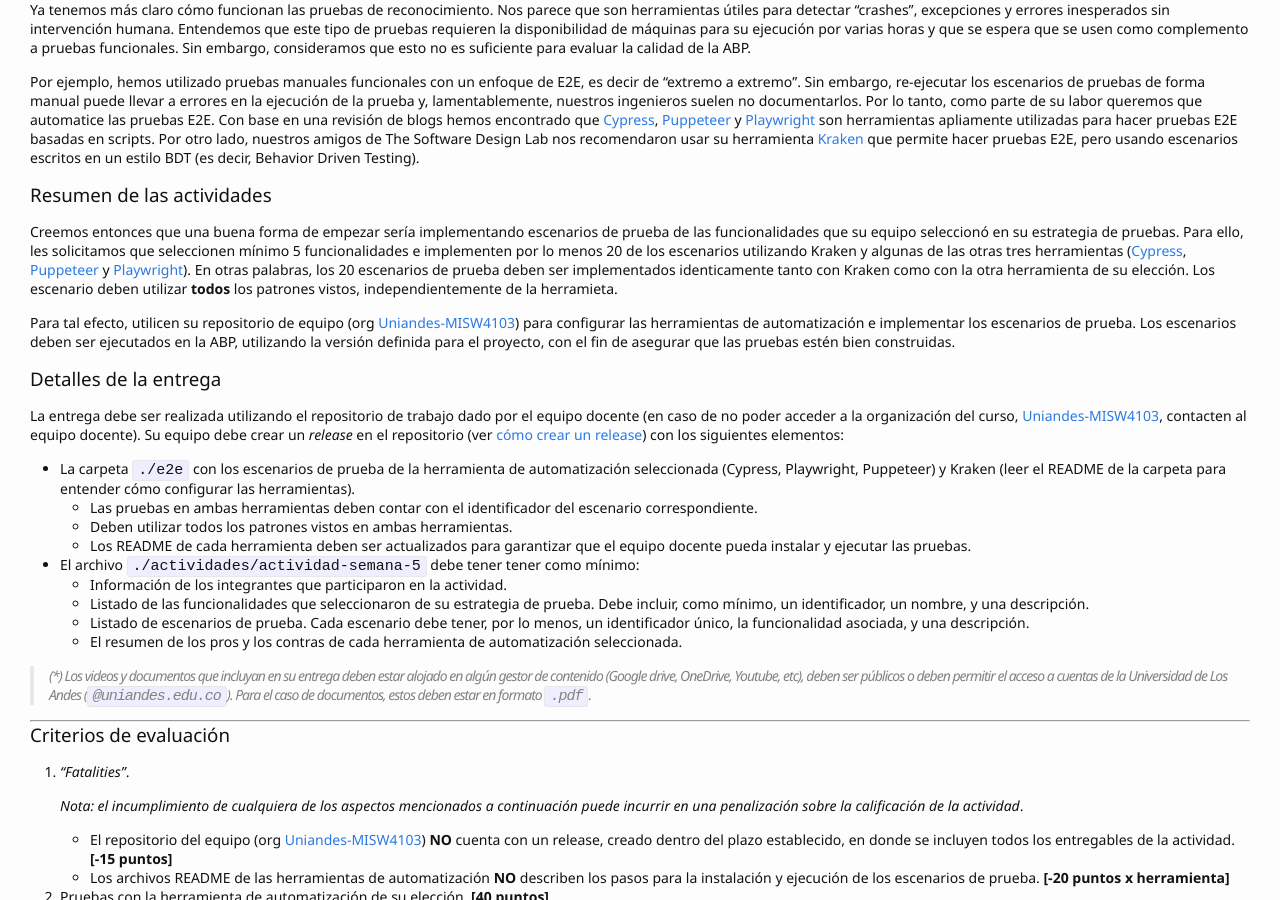
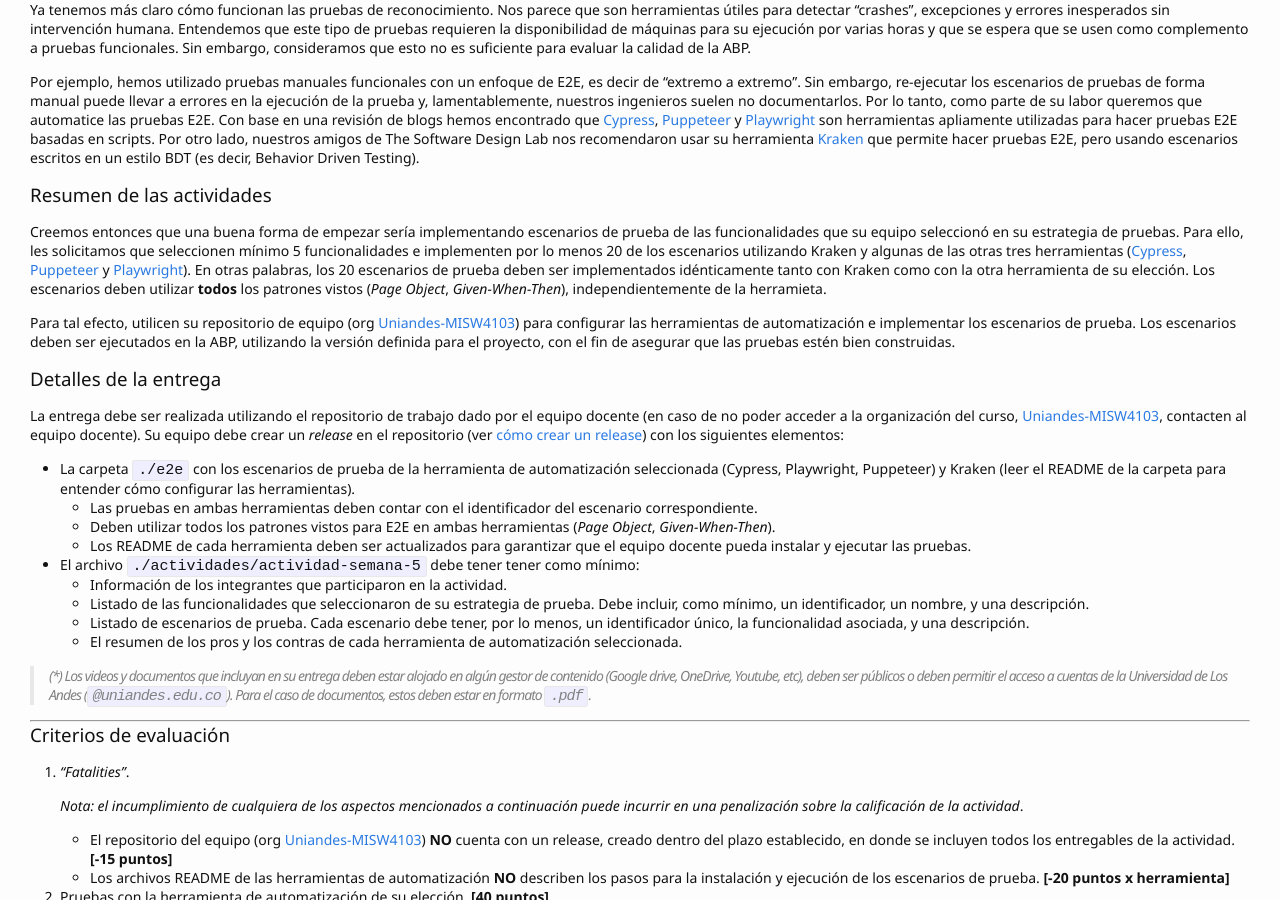
Before and after one commit to TiCSw/mt1_guias_pruebas, a Jekyll site: the page built from docs/semanas/semana5.md, in a window 1280 px wide and 900 px high, scrolled down 422 px. Built offline with Jekyll 4.4.1, drawn with Linux system fonts in a browser that asks for light colours; some web fonts are replaced; our own code applies the rules of GitHub Pages for plain Markdown files; comment, search, counter and statistics services are not loaded.

Commit message:
Update semana5.md

```diff
--- a/docs/semanas/semana5.md
+++ b/docs/semanas/semana5.md
@@ -8,7 +8,7 @@
 
 ### Resumen de las actividades
 
-Creemos entonces que una buena forma de empezar sería implementando escenarios de prueba de las funcionalidades que su equipo seleccionó en su estrategia de pruebas. Para ello, les solicitamos que seleccionen mínimo 5 funcionalidades e implementen por lo menos 20 de los escenarios utilizando Kraken y algunas de las otras tres herramientas ([Cypress](https://www.cypress.io), [Puppeteer](https://pptr.dev) y [Playwright](https://playwright.dev)). En otras palabras, los 20 escenarios de prueba deben ser implementados identicamente tanto con Kraken como con la otra herramienta de su elección. Los escenario deben utilizar **todos** los patrones vistos, independientemente de la herramieta.
+Creemos entonces que una buena forma de empezar sería implementando escenarios de prueba de las funcionalidades que su equipo seleccionó en su estrategia de pruebas. Para ello, les solicitamos que seleccionen mínimo 5 funcionalidades e implementen por lo menos 20 de los escenarios utilizando Kraken y algunas de las otras tres herramientas ([Cypress](https://www.cypress.io), [Puppeteer](https://pptr.dev) y [Playwright](https://playwright.dev)). En otras palabras, los 20 escenarios de prueba deben ser implementados idénticamente tanto con Kraken como con la otra herramienta de su elección. Los escenarios deben utilizar **todos** los patrones vistos (_Page Object_, _Given-When-Then_), independientemente de la herramieta.
 
 Para tal efecto, utilicen su repositorio de equipo (org [Uniandes-MISW4103](https://github.com/orgs/Uniandes-MISW4103/)) para configurar las herramientas de automatización e implementar los escenarios de prueba. Los escenarios deben ser ejecutados en la ABP, utilizando la versión definida para el proyecto, con el fin de asegurar que las pruebas estén bien construidas.
 
@@ -18,7 +18,7 @@
 
 - La carpeta `./e2e` con los escenarios de prueba de la herramienta de automatización seleccionada (Cypress, Playwright, Puppeteer) y Kraken (leer el README de la carpeta para entender cómo configurar las herramientas).
     - Las pruebas en ambas herramientas deben contar con el identificador del escenario correspondiente.
-    - Deben utilizar todos los patrones vistos en ambas herramientas.
+    - Deben utilizar todos los patrones vistos para E2E en ambas herramientas (_Page Object_, _Given-When-Then_).
     - Los README de cada herramienta deben ser actualizados para garantizar que el equipo docente pueda instalar y ejecutar las pruebas.
 
 - El archivo `./actividades/actividad-semana-5` debe tener tener como mínimo:
```
